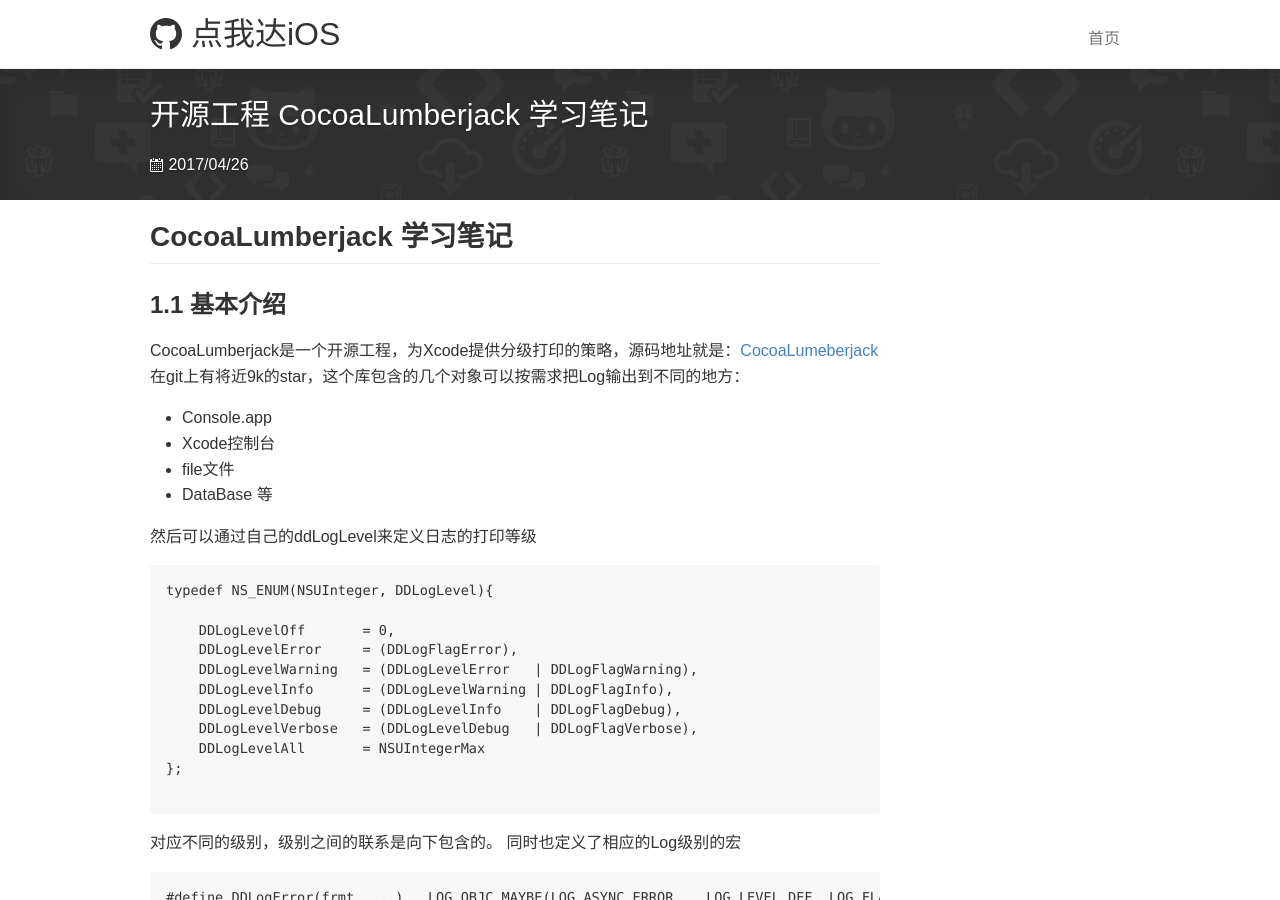
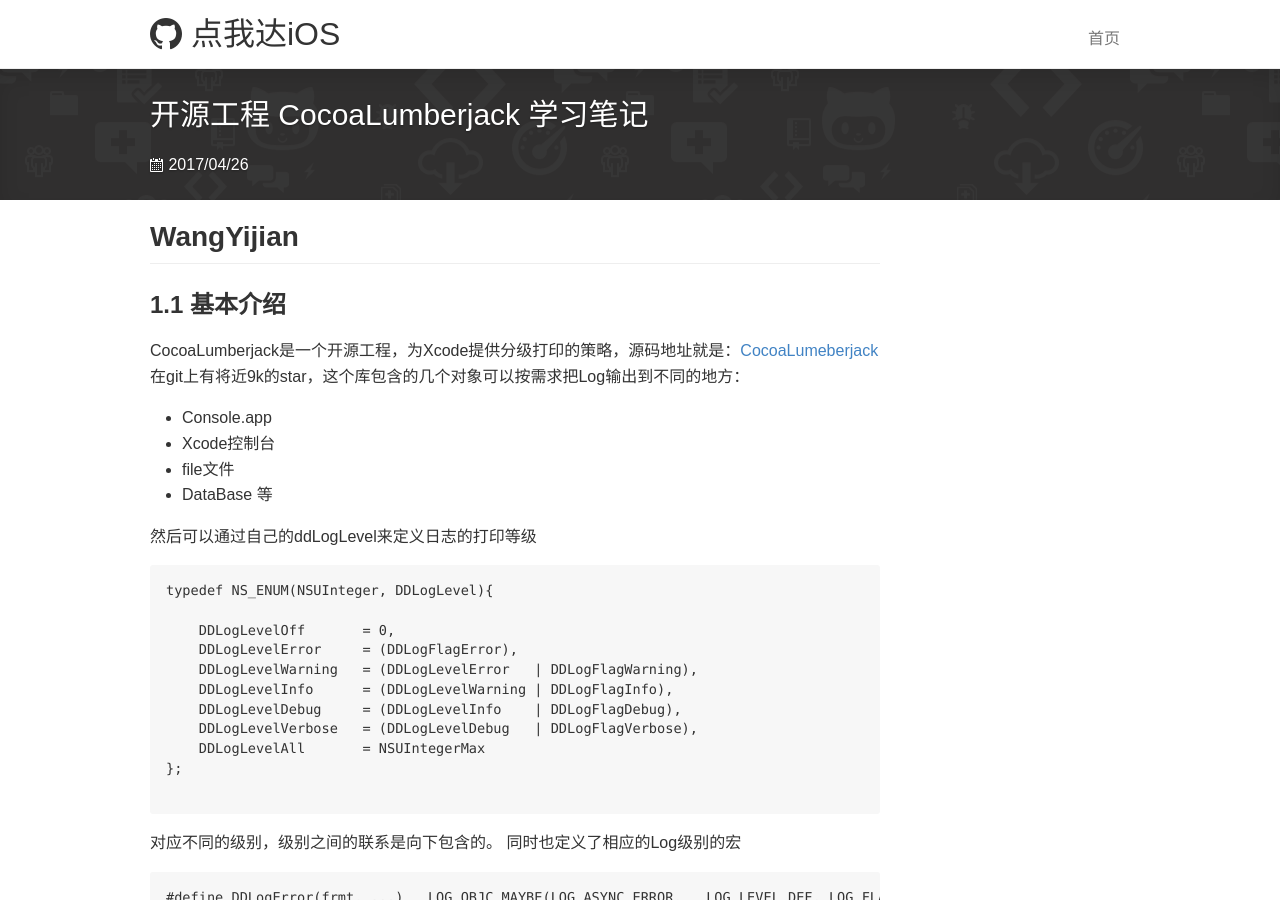
Before and after one commit to DWDiOSer/DWDiOSer.github.io, a Jekyll site: the page built from _posts/2017-04-25-CocoaLumberjack学习笔记.md, in a window 1280 px wide and 900 px high. Built offline with Jekyll 4.4.1, drawn with Linux system fonts in a browser that asks for light colours.

Commit message:
Update 2017-04-25-CocoaLumberjack学习笔记.md

```diff
--- a/_posts/2017-04-25-CocoaLumberjack学习笔记.md
+++ b/_posts/2017-04-25-CocoaLumberjack学习笔记.md
@@ -4,7 +4,7 @@
 date: 2017-04-26 16:36:24.000000000 +09:00
 ---
 
-## CocoaLumberjack 学习笔记
+## WangYijian
 
 ### 1.1 基本介绍
 
```
